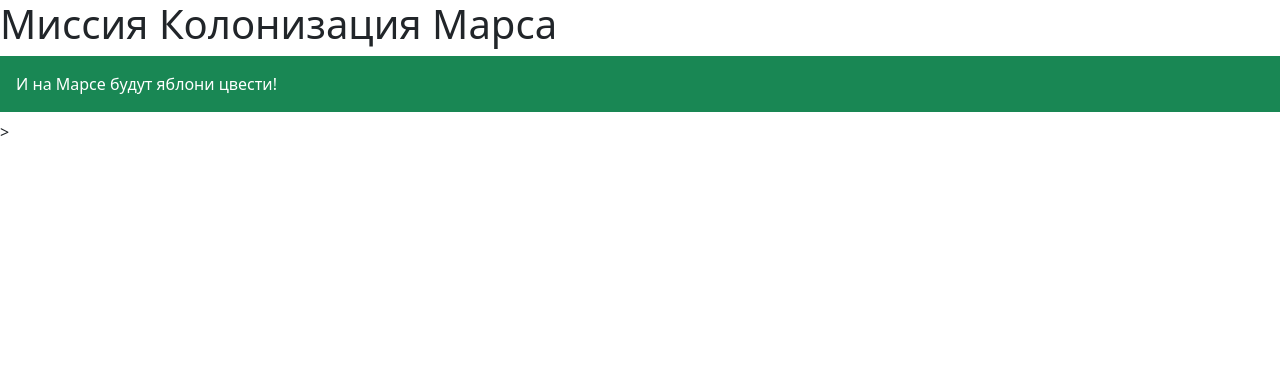
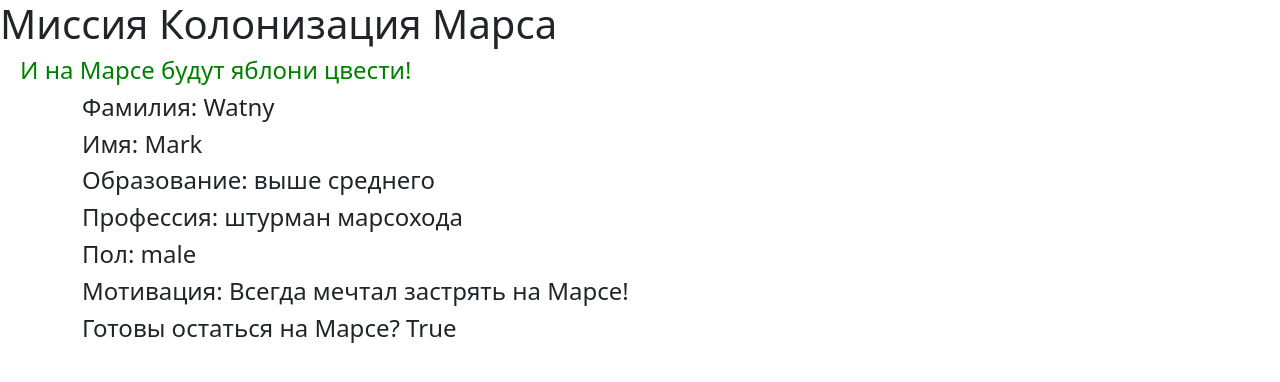
Before and after one commit to EvilDevop/yandex_web_lesson_putterns, a Flask app: page /answer in a window 1280 px wide. Shown: the top 382 px of the page. Run offline with Flask 3, Linux system fonts and the light colour scheme.

Commit message:
solved_problem

```diff
--- a/main.py
+++ b/main.py
@@ -1,12 +1,15 @@
 from flask import Flask, url_for, request, render_template
+import json
 
 app = Flask(__name__)
 
 
-@app.route('/<title>')
-@app.route('/index/<title>')
-def main_page(title):
-    return render_template('base.html', title=title)
+@app.route('/answer')
+@app.route('/auto_answer')
+def main_page():
+    with open("static/personal_data.json", "rt", encoding="utf8") as f:
+        data_list = json.loads(f.read())
+    return render_template('data_pattern.html', title='Анкета', list=data_list)
 
 
 if __name__ == '__main__':
--- /dev/null
+++ b/static/css/style.css
@@ -0,0 +1,4 @@
+.header {
+    margin-left: 20px;
+    color: green;
+}
--- /dev/null
+++ b/static/personal_data.json
@@ -0,0 +1,9 @@
+{
+    "Фамилия": "Watny",
+    "Имя": "Mark",
+    "Образование": "выше среднего",
+    "Профессия": "штурман марсохода",
+    "Пол": "male",
+    "Мотивация": "Всегда мечтал застрять на Марсе!",
+    "Готовы остаться на Марсе?": "True"
+}
--- a/templates/base.html
+++ b/templates/base.html
@@ -7,11 +7,14 @@
     href="https://cdn.jsdelivr.net/npm/bootstrap@5.0.0-beta1/dist/css/bootstrap.min.css"
     integrity="sha384-giJF6kkoqNQ00vy+HMDP7azOuL0xtbfIcaT9wjKHr8RbDVddVHyTfAAsrekwKmP1"
     crossorigin="anonymous">
+    <link rel="stylesheet" type="text/css" href="{{ url_for('static', filename='css/style.css')}}" />
     <title>{{ title }}</title>
 </head>
     <body>
         <h1>Миссия Колонизация Марса</h1>
-        <div class="p-3 mb-2 bg-success text-white">И на Марсе будут яблони цвести!</div>>
+        <div class="header">
+            <h4>И на Марсе будут яблони цвести!</h4>
+        </div>
         <main role="main" class="container">
             {% block content %}{% endblock %}
         </main>
--- /dev/null
+++ b/templates/data_pattern.html
@@ -0,0 +1,11 @@
+{% extends "base.html" %}
+
+{% block content %}
+    {% for el in list %}
+        {% if not loop.last %}
+            <h4>{{ el }}: {{ list[el] }}</h4>
+        {% else %}
+            <h4>{{ el }} {{ list[el] }}</h4>
+        {% endif %}
+    {% endfor %}
+{% endblock %}
```
